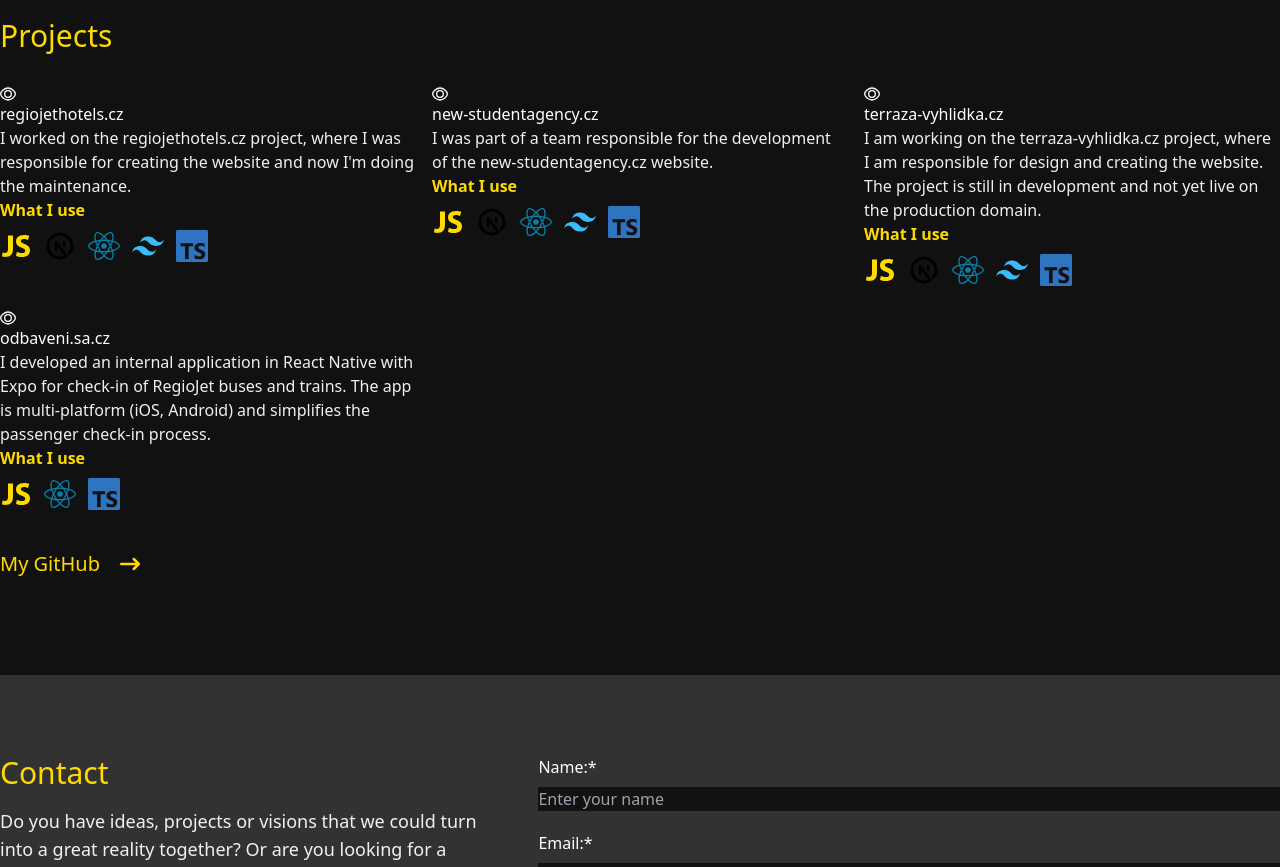
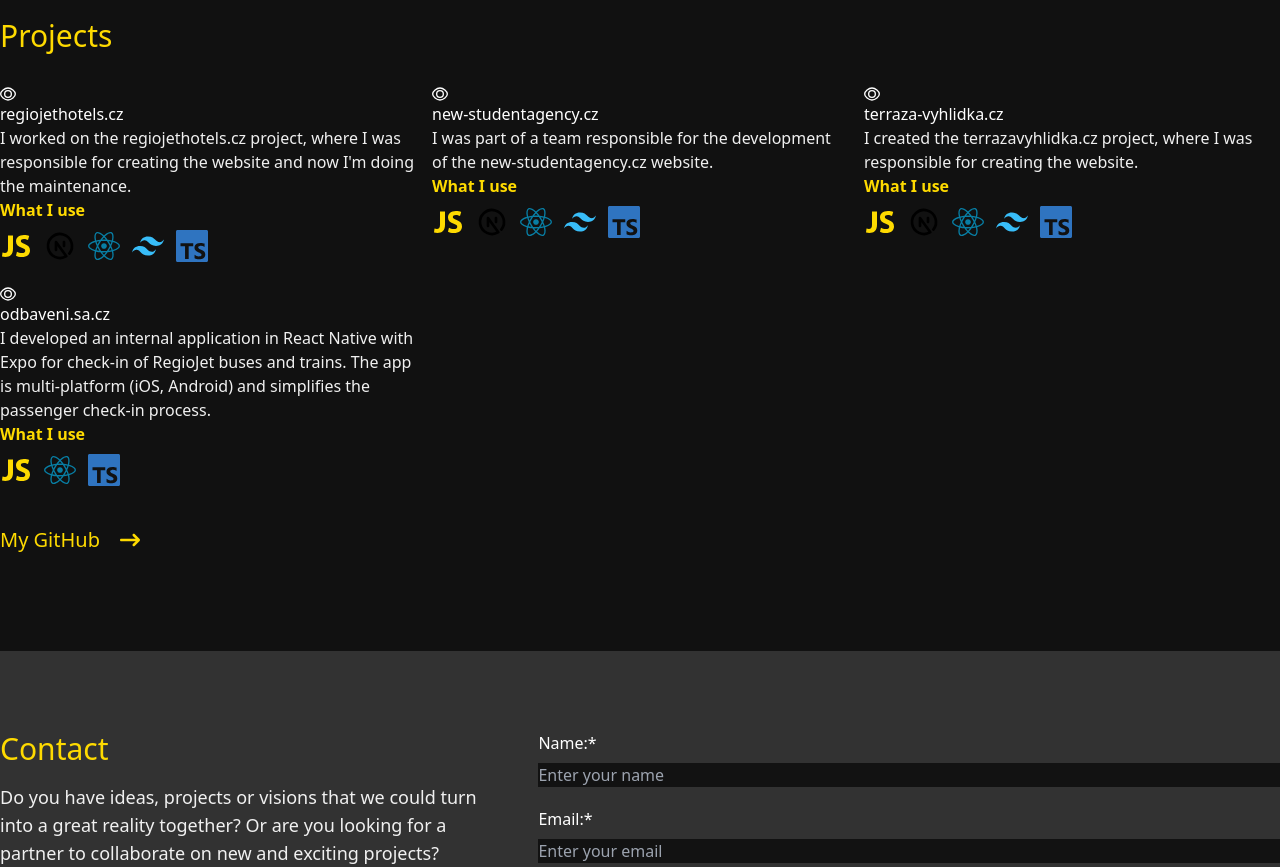
Before and after one commit to TNajnar/tomasnajnar-portfolio, a Next.js app: page / in a window 1280 px wide. Shown: the part 1440-2307 px from the top of the page. Built offline with nearby package versions, Linux system fonts and the light colour scheme.

Commit message:
Update terraza

```diff
--- a/src/components/Projects/ProjectsData.ts
+++ b/src/components/Projects/ProjectsData.ts
@@ -23,7 +23,7 @@ export const myProjects: Array<TProject> = [
     // style: "bg-gray-dark-1 blur-sm"
   },
   {
-    about: "I am working on the terraza-vyhlidka.cz project, where I am responsible for design and creating the website. The project is still in development and not yet live on the production domain.",
+    about: "I created the terrazavyhlidka.cz project, where I was responsible for creating the website.",
     alt: "terraza-vyhlidka.cz",
     id: 45,
     icon: GrView,
--- a/src/utils/enums.ts
+++ b/src/utils/enums.ts
@@ -3,7 +3,7 @@ export enum ERoutes {
   INSTAGRAM = "https://www.instagram.com/tomas.najnar?igsh=MW5tMHM5czl0bXc1bw%3D%3D&utm_source=qr",
   LINKEDIN = "https://www.linkedin.com/in/tom%C3%A1%C5%A1-najnar-405a93233",
   REGIOJET_HOTELS = "https://regiojethotels.cz",
-  TERRAZA_VYHLIDKA = "https://terazza-vyhlidka.vercel.app/",
+  TERRAZA_VYHLIDKA = "https://www.terrazavyhlidka.cz",
   ODBAVENI = "https://odbaveni.sa.cz/",
   STUDENT_AGENCY = "https://www.studentagency.cz/",
 }
```
